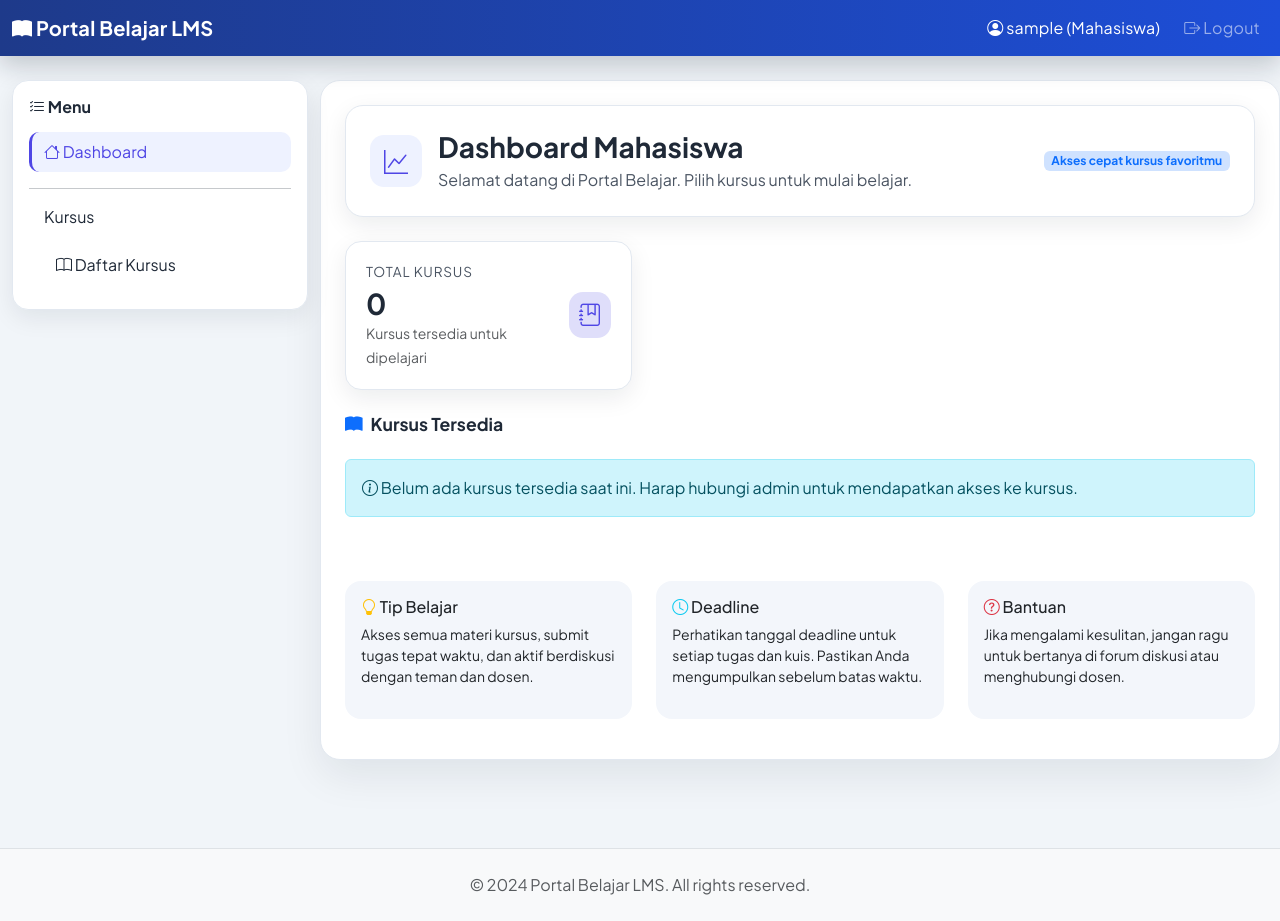
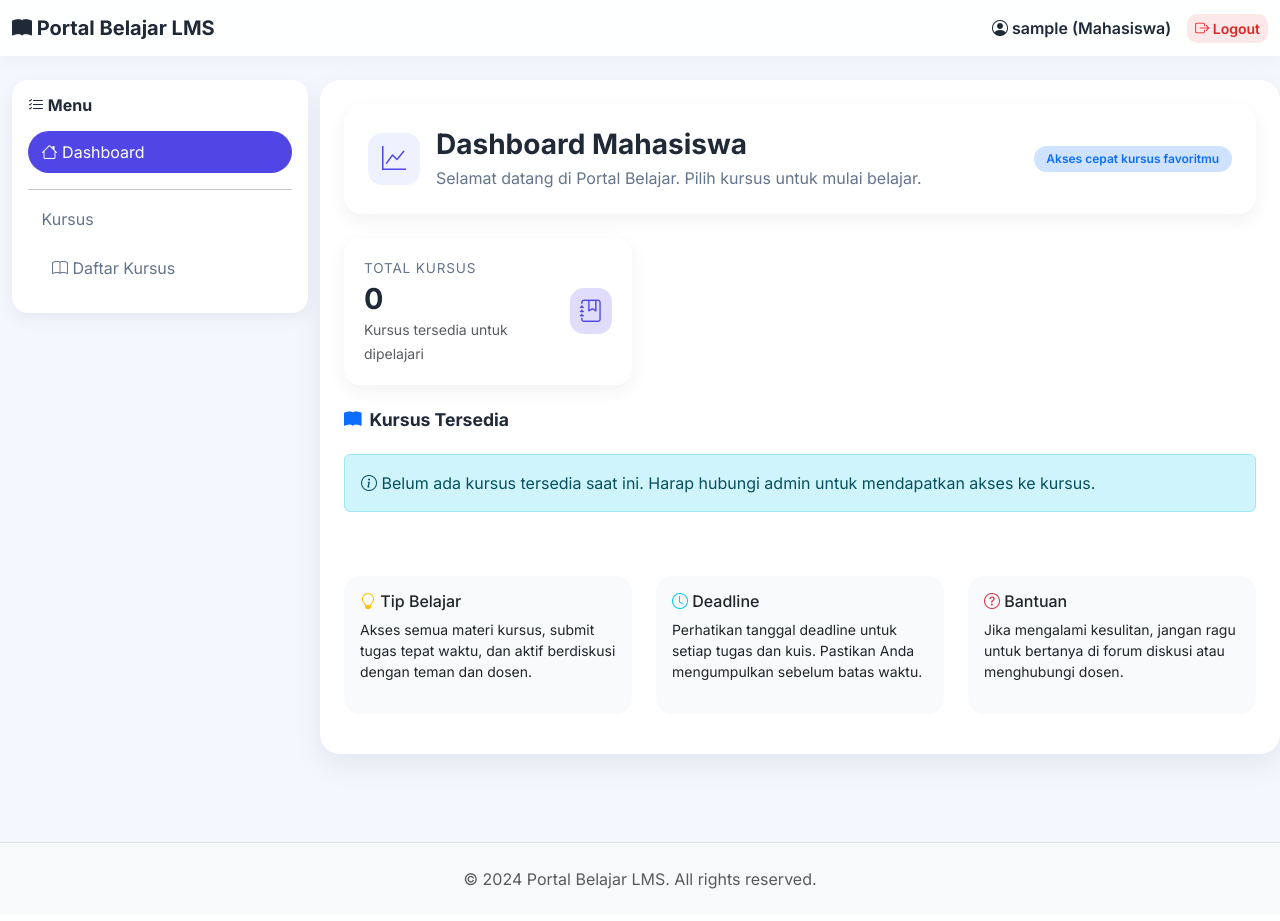
Before and after one commit to BriyanNicho/lms-django, a Django app: page / in a window 1280 px wide. After the commit the page ends 889 px from the top, so only its background shows below. Run offline with Django 5.2, Linux system fonts and the light colour scheme; the visitor is signed in with stand-in values (Sample User, id 1); data that the repository does not hold is empty.

Commit message:
Revamp base layout styling
Agent-Logs-Url: https://github.com/BriyanNicho/lms-django/sessions/3e73ffe8-6428-49f0-a307-58b832de96a5

Co-authored-by: BriyanNicho <221925822+BriyanNicho@users.noreply.github.com>

```diff
--- a/templates/base.html
+++ b/templates/base.html
@@ -8,7 +8,7 @@
     <link href="https://cdn.jsdelivr.net/npm/bootstrap-icons@1.11.0/font/bootstrap-icons.css" rel="stylesheet">
     <link rel="preconnect" href="https://fonts.googleapis.com">
     <link rel="preconnect" href="https://fonts.gstatic.com" crossorigin>
-    <link href="https://fonts.googleapis.com/css2?family=Plus+Jakarta+Sans:wght@400;500;600;700&display=swap" rel="stylesheet">
+    <link href="https://fonts.googleapis.com/css2?family=Inter:wght@400;500;600;700&display=swap" rel="stylesheet">
     <style>
         :root {
             --lms-primary: #4f46e5;
@@ -17,30 +17,53 @@
             --lms-success: #16a34a;
             --lms-warning: #f59e0b;
             --lms-danger: #ef4444;
-            --lms-bg: #f1f5f9;
+            --lms-bg: #f4f7fe;
             --lms-surface: #ffffff;
-            --lms-surface-alt: #f3f6fb;
+            --lms-surface-alt: #f8fafc;
             --lms-border: #e2e8f0;
             --lms-text: #1f2937;
-            --lms-muted: #4b5563;
-            --lms-shadow: 0 16px 40px rgba(15, 23, 42, 0.08);
-            --lms-shadow-sm: 0 8px 24px rgba(15, 23, 42, 0.08);
+            --lms-muted: #64748b;
+            --lms-shadow: 0 10px 30px rgba(15, 23, 42, 0.08);
+            --lms-shadow-sm: 0 6px 18px rgba(15, 23, 42, 0.06);
         }
 
         body {
             background-color: var(--lms-bg);
             color: var(--lms-text);
-            font-family: 'Plus Jakarta Sans', 'Segoe UI', sans-serif;
+            font-family: 'Inter', 'Segoe UI', sans-serif;
+            -webkit-font-smoothing: antialiased;
         }
 
-        .navbar {
-            background: linear-gradient(90deg, #1e3a8a 0%, #1d4ed8 100%);
-            box-shadow: 0 10px 24px rgba(15, 23, 42, 0.2);
+        .navbar-modern {
+            background: rgba(255, 255, 255, 0.9);
+            backdrop-filter: blur(14px);
+            box-shadow: 0 2px 15px rgba(0, 0, 0, 0.05);
         }
 
-        .navbar .navbar-brand,
-        .navbar .nav-link {
-            letter-spacing: 0.2px;
+        .navbar-modern .navbar-brand,
+        .navbar-modern .nav-link {
+            color: var(--lms-text);
+            font-weight: 600;
+        }
+
+        .navbar-modern .nav-link:hover,
+        .navbar-modern .nav-link:focus {
+            color: var(--lms-primary);
+        }
+
+        .navbar-modern .navbar-toggler {
+            border: none;
+        }
+
+        .btn-logout {
+            background: rgba(239, 68, 68, 0.12);
+            color: #dc2626;
+            border: none;
+        }
+
+        .btn-logout:hover {
+            background: rgba(239, 68, 68, 0.2);
+            color: #b91c1c;
         }
 
         .page-shell {
@@ -50,34 +73,44 @@
         .sidebar {
             background-color: var(--lms-surface);
             border-radius: 16px;
-            border: 1px solid var(--lms-border);
             box-shadow: var(--lms-shadow-sm);
             position: sticky;
             top: 80px;
         }
 
         .sidebar .nav-link {
-            color: var(--lms-text);
-            border-left: 3px solid transparent;
-            border-radius: 10px;
-            padding: 0.5rem 0.75rem;
+            color: var(--lms-muted);
+            border-radius: 12px;
+            padding: 0.55rem 0.85rem;
             margin-bottom: 0.5rem;
             transition: all 0.2s ease;
         }
-        .sidebar .nav-link:hover, .sidebar .nav-link.active {
-            background-color: var(--lms-primary-soft);
-            border-left-color: var(--lms-primary);
+
+        .sidebar .nav-link:hover {
+            background-color: #f1f5f9;
             color: var(--lms-primary);
         }
+
+        .sidebar .nav-link.active {
+            background-color: var(--lms-primary);
+            color: #fff;
+            border-radius: 50rem;
+        }
+
+        .sidebar .nav-link.active i {
+            color: #fff;
+        }
+
         .card {
-            border: 1px solid var(--lms-border);
+            border: none !important;
             border-radius: 16px;
-            box-shadow: var(--lms-shadow-sm);
+            box-shadow: 0 4px 20px rgba(0, 0, 0, 0.03);
             transition: transform 0.2s ease, box-shadow 0.2s ease;
         }
+
         .card:hover {
             transform: translateY(-5px);
-            box-shadow: var(--lms-shadow);
+            box-shadow: 0 10px 25px rgba(0, 0, 0, 0.08);
         }
 
         .card-header {
@@ -89,14 +122,12 @@
             background: var(--lms-surface);
             border-radius: 20px;
             padding: 24px;
-            border: 1px solid var(--lms-border);
             box-shadow: var(--lms-shadow);
         }
 
         .page-header {
             background: var(--lms-surface);
             border-radius: 18px;
-            border: 1px solid var(--lms-border);
             box-shadow: var(--lms-shadow-sm);
             padding: 24px;
         }
@@ -126,7 +157,6 @@
         .stat-card {
             background: var(--lms-surface);
             border-radius: 16px;
-            border: 1px solid var(--lms-border);
             padding: 20px;
             display: flex;
             align-items: center;
@@ -161,31 +191,26 @@
 
         .stat-card--primary .stat-icon {
             background: rgba(79, 70, 229, 0.18);
-            background: color-mix(in srgb, var(--lms-primary) 18%, white);
             color: var(--lms-primary);
         }
 
         .stat-card--info .stat-icon {
             background: rgba(14, 165, 233, 0.18);
-            background: color-mix(in srgb, var(--lms-secondary) 18%, white);
             color: var(--lms-secondary);
         }
 
         .stat-card--success .stat-icon {
             background: rgba(22, 163, 74, 0.18);
-            background: color-mix(in srgb, var(--lms-success) 18%, white);
             color: var(--lms-success);
         }
 
         .stat-card--warning .stat-icon {
             background: rgba(245, 158, 11, 0.22);
-            background: color-mix(in srgb, var(--lms-warning) 22%, white);
             color: var(--lms-warning);
         }
 
         .stat-card--danger .stat-icon {
             background: rgba(239, 68, 68, 0.18);
-            background: color-mix(in srgb, var(--lms-danger) 18%, white);
             color: var(--lms-danger);
         }
 
@@ -196,17 +221,19 @@
 
         .info-card {
             background: var(--lms-surface-alt);
-            border: 1px dashed var(--lms-border);
             border-radius: 16px;
             box-shadow: none;
         }
 
-        .btn-custom {
-            border-radius: 6px;
+        .btn {
+            border-radius: 10px;
+            font-weight: 600;
         }
-        .badge-custom {
-            padding: 0.5rem 0.75rem;
-            border-radius: 6px;
+
+        .badge {
+            padding: 0.45rem 0.8rem;
+            border-radius: 50rem;
+            font-weight: 600;
         }
 
         footer {
@@ -227,7 +254,7 @@
 </head>
 <body>
     <!-- Navigation Bar -->
-    <nav class="navbar navbar-expand-lg navbar-dark bg-primary mb-4">
+    <nav class="navbar navbar-expand-lg navbar-modern mb-4">
         <div class="container-fluid">
             <a class="navbar-brand fw-bold" href="{% url 'dashboard' %}">
                 <i class="bi bi-book-fill"></i> Portal Belajar LMS
@@ -236,11 +263,11 @@
                 <span class="navbar-toggler-icon"></span>
             </button>
             <div class="collapse navbar-collapse" id="navbarNav">
-                <div class="navbar-nav ms-auto">
-                    <span class="nav-link text-white">
+                <div class="navbar-nav ms-auto align-items-center">
+                    <span class="nav-link">
                         <i class="bi bi-person-circle"></i> {{ user.username }} ({{ user.get_role_display }})
                     </span>
-                    <a class="nav-link btn btn-outline-light btn-sm ms-2" href="{% url 'logout' %}">
+                    <a class="btn btn-logout btn-sm ms-2" href="{% url 'logout' %}">
                         <i class="bi bi-box-arrow-right"></i> Logout
                     </a>
                 </div>
```
